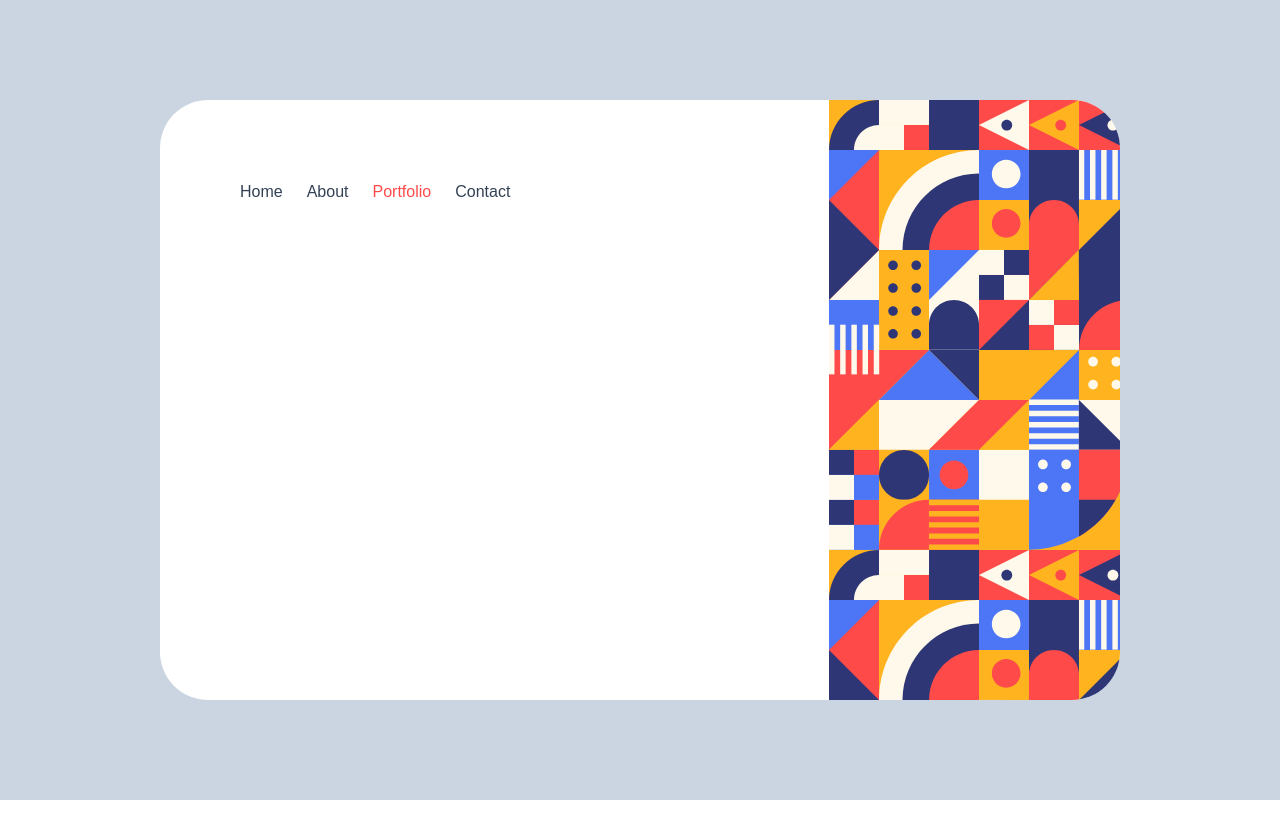
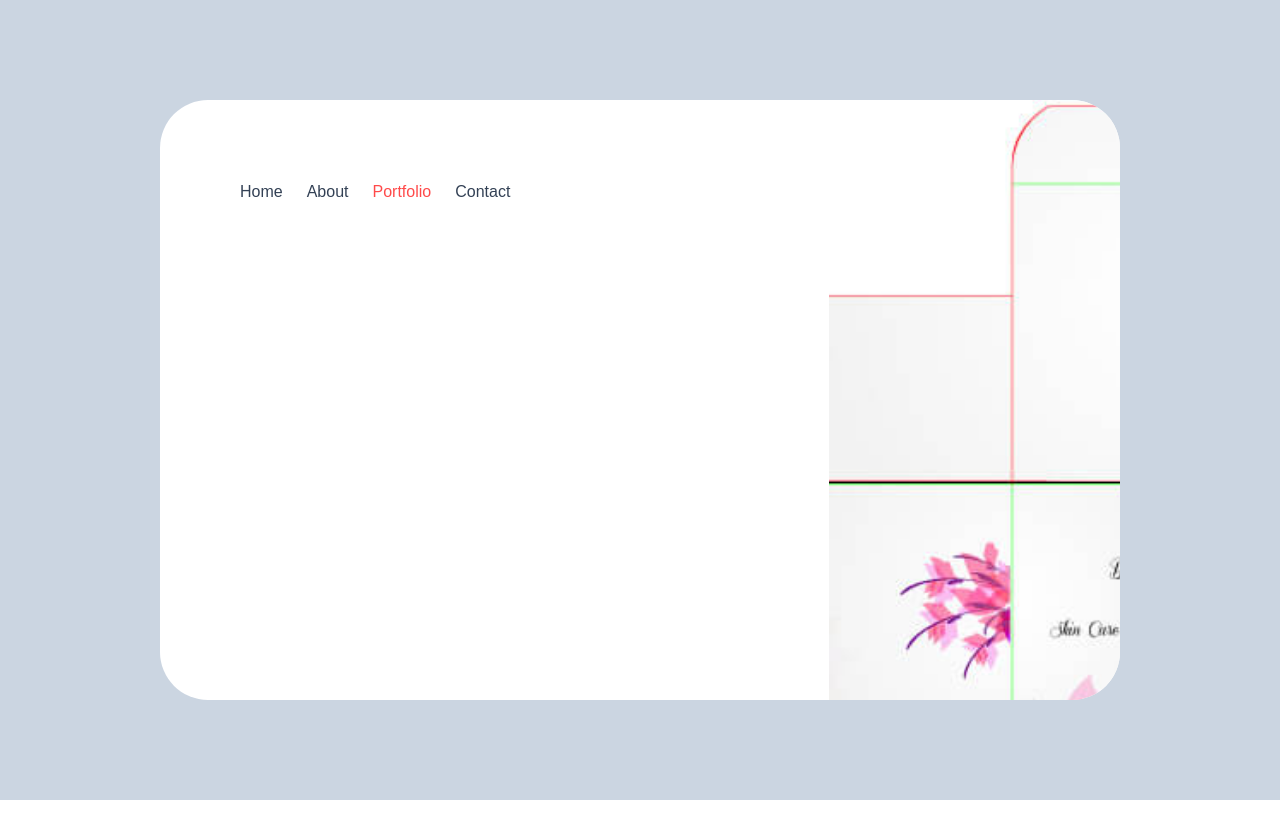
Before and after one commit to premier213/MyWebsite, a React (Create React App) app: page /portfolio in a window 1280 px wide. Built offline with nearby package versions, Linux system fonts and the light colour scheme; what tailwindcss-debug-screens would draw is missing.

Commit message:
edited url image in data.js

```diff
--- a/src/components/portfolio.js
+++ b/src/components/portfolio.js
@@ -1,10 +1,16 @@
+import styled from "styled-components";
 import NavDesktop from "./nav/navDesktop";
-import myWork from "../data";
+import myWorks from "../data";
 
+const Img = styled.div`
+  background-image: url(${myWorks[5].img});
+  background-position: top;
+  background-size: 100vw;
+`;
 const Portfolio = () => (
   <div className="sm:bg-white xl:items-center xl:justify-center xl:bg-gray-300 flex min-h-screen">
     <div className="rounded-4xl sm:flex-row xl:flex-row-reverse xl:w-75v xl:h-75v xl:bg-white flex flex-col">
-      <div className="geo-pattern w-100v 2xl:w-50v h-20v bg-yellow rounded-br-25 sm:w-30v sm:h-80v sm:rounded-br-full xl:w-40v xl:h-75v xl:rounded-r-4xl" />
+      <Img className="w-100v 2xl:w-50v h-30v bg-yellow rounded-br-25 sm:w-30v sm:h-80v sm:rounded-br-full xl:w-40v xl:h-75v xl:rounded-r-4xl" />
       <div className=" 2xl:my-10h xl:my-10h xl:mx-20 h-60v sm:my-20h sm:w-70v sm:h-80v my-10h mx-12">
         <NavDesktop />
       </div>
--- a/src/data.js
+++ b/src/data.js
@@ -1,4 +1,11 @@
-const myWork = [
+import psychology from "./assets/img/psychology.jpg";
+import alsahwa from "./assets/img/alsahwa.jpg";
+import forkitup from "./assets/img/forkitup.jpg";
+import firstpersonradio from "./assets/img/firstpersonradio.jpg";
+import flaticon from "./assets/img/flaticon.png";
+import bellaflau from "./assets/img/bellaflau.jpg";
+
+const myWorks = [
   {
     id: 1,
     title: "psychology Perspective",
@@ -6,7 +13,7 @@ const myWork = [
       "Foundation is an association that shares sustainable best practices for psychology. They approached me to help them shape a viable digital concept and to develop their brand.",
     solution:
       "I wireframed the main templates and created an organizational taxonomy for all the categories. Nine days later, I delivered a brand guideline and UI design for their concept.",
-    img: "../assets/img/psychology.jpg",
+    img: psychology,
   },
   {
     id: 2,
@@ -15,7 +22,7 @@ const myWork = [
       "The Al Sahwa Group is a Islamic School proposing a new kind of Islamic Education for a middle and lower class People.",
     solution:
       "Along with revisiting their brand and website to match their new values, I refreshed and modernized their logo, color palette, and main visuals",
-    img: "../assets/img/alsahwa.jpg",
+    img: alsahwa,
   },
   {
     id: 3,
@@ -24,7 +31,7 @@ const myWork = [
       "Fork it Up is an Resturan Based in Thailand. They approached me to help them shape a viable digital concept and to develop their brand.",
     solution:
       "I wireframed the main Color Palette and created an Logo for all of theme. six days later, I delivered a brand guideline and Logo for their concept.",
-    img: "../assets/img/forkitup.jpg",
+    img: forkitup,
   },
   {
     id: 4,
@@ -33,7 +40,7 @@ const myWork = [
       "First Person Radio is one of Smallest Radio platforms based in USA.",
     solution:
       "Create and improve UI with a modern and UI design and also to implement and develop a progressive website.",
-    img: "../src/assets/img/firstpersonradio.jpg",
+    img: firstpersonradio,
   },
   {
     id: 5,
@@ -41,7 +48,7 @@ const myWork = [
     context: "Create Flat Icon Just for sell",
     solution:
       "Familiarity of the people of the world with the celebrities and antiquities of Iran.",
-    img: "../src/assets/img/flaticon.png",
+    img: flaticon,
   },
   {
     id: 6,
@@ -49,7 +56,7 @@ const myWork = [
     context: "Complete product design for Bella Flau Product",
     solution:
       "The challenge was creating a modern, functional design that is unobtrusive and assures a good Product",
-    img: "../src/assets/img/bellaflau.jpg",
+    img: bellaflau,
   },
 ];
-export default myWork;
+export default myWorks;
```
